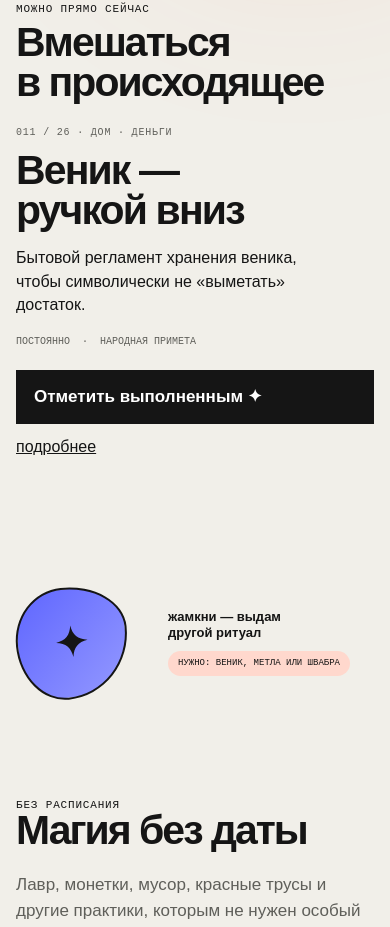
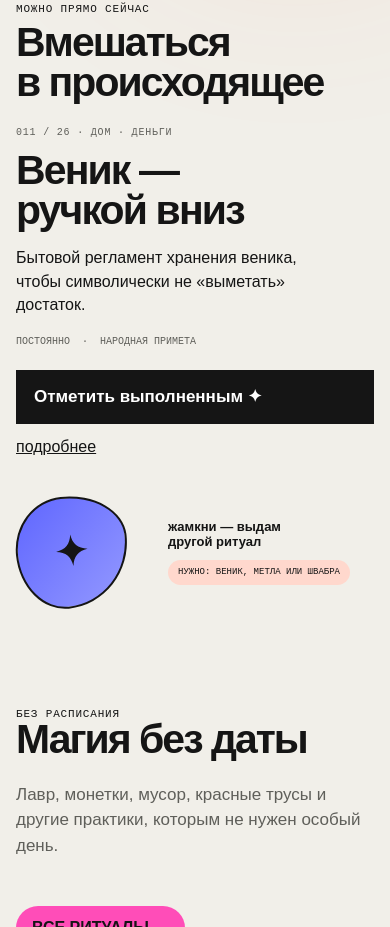
Before and after one commit to kettleintheroom-wq/byitovaya-magiya, a plain HTML site: page index.html in a window 390 px wide. Shown: the part 1113-2040 px from the top of the page. Drawn offline with Linux system fonts and the light colour scheme.

Commit message:
index.html

```diff
--- a/index.html
+++ b/index.html
@@ -1234,9 +1234,14 @@ footer{
 }
 
 @media(max-width:680px){
-  /* Keep the ritual utility at one vertical position while ritual copy changes. */
+  /* Let the utility follow the actual ritual height instead of reserving a tall fixed slot. */
   .ritual-copy{
-    min-height:430px!important;
+    min-height:0!important;
+  }
+
+  /* A consistent, compact gap after “подробнее”, regardless of title length. */
+  .now-layout{
+    gap:34px!important;
   }
 
   /* Desktop keeps each ritual's own symbol; mobile uses one deterministic SVG mark. */
```
